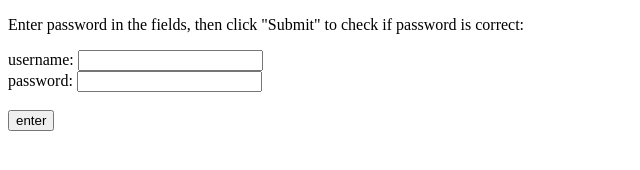
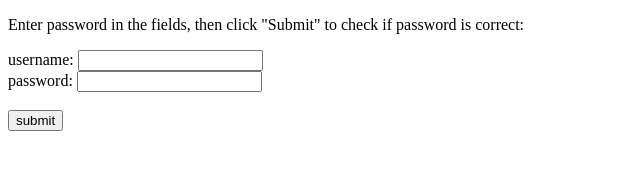
Before and after one commit to nullspace000/code_repo, a website: page javaScriptCourse/login_test/index.html in a window 1280 px wide. Shown: the full height of the page, 0-640 px from the left. Drawn offline with Linux system fonts and the light colour scheme.

Commit message:
on my js login screen, status messages now refresh when submit button is pressed

```diff
--- a/javaScriptCourse/login_test/index.html
+++ b/javaScriptCourse/login_test/index.html
@@ -11,7 +11,7 @@
     username: <input id="usernameInput" type="text" name="username"><br>
     password: <input id="passwordInput" type="text" name="password"><br><br>
 
-	<button onclick="compareCredentials()">enter</button>
+	<button onclick="compareCredentials()">submit</button>
 
 	<div id="status" style="color: red;"> </div>
 	<div id="status2" style="color: green;"> </div>
```
